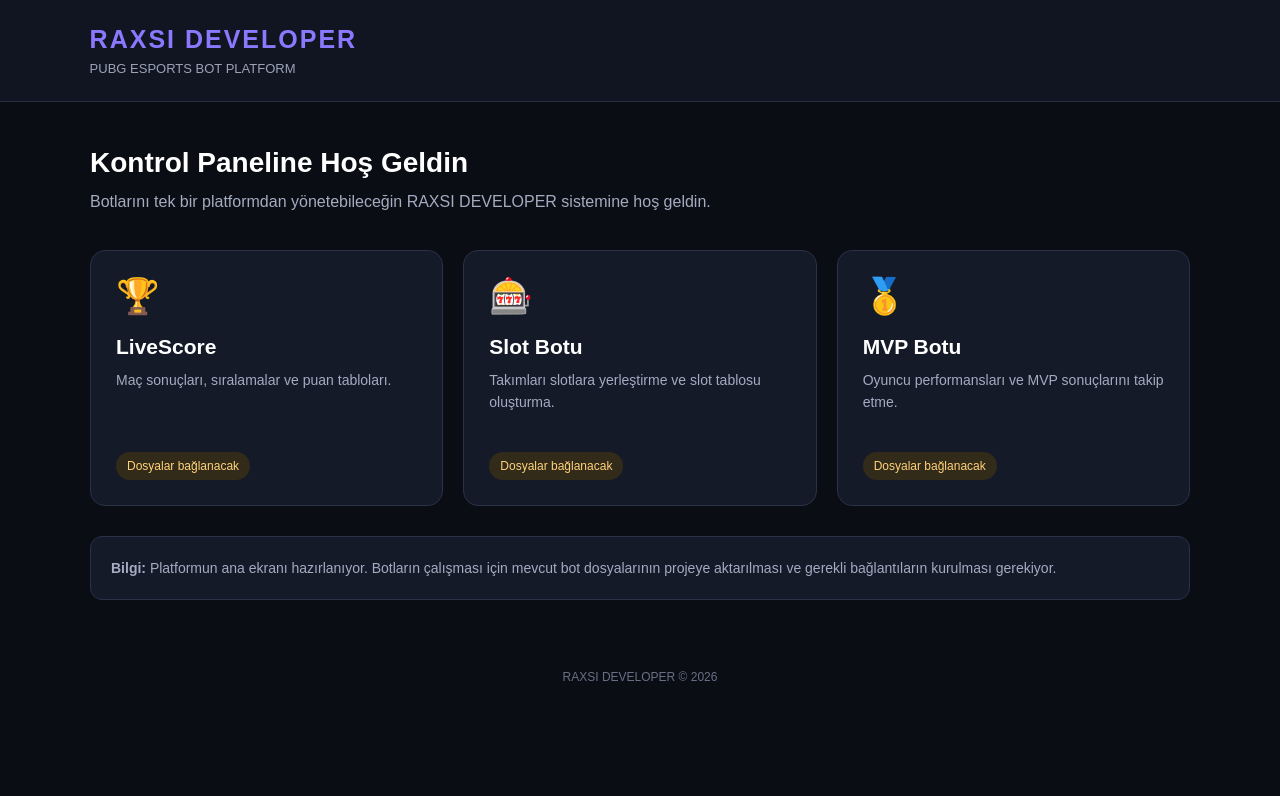
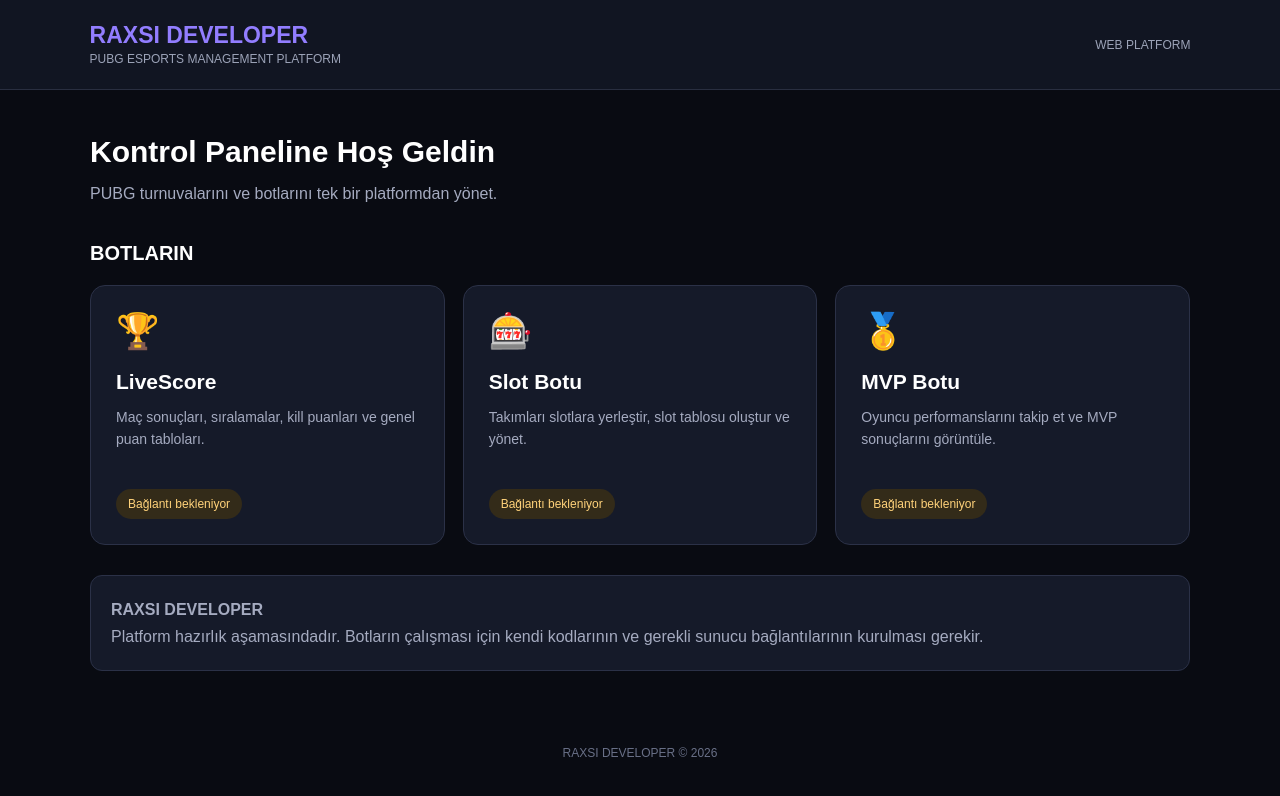
Before and after one commit to sananeraxsi3148/Raxsi-Developer, a plain HTML site: page index.html in a window 1280 px wide. Drawn offline with Linux system fonts and the light colour scheme.

Commit message:
Refactor index.html structure and styles

```diff
--- a/index.html
+++ b/index.html
@@ -6,167 +6,123 @@
 <meta name="viewport" content="width=device-width, initial-scale=1.0">
 <title>RAXSI DEVELOPER</title>
 <style>
-    * {
-      box-sizing: border-box;
-      margin: 0;
-      padding: 0;
+*{box-sizing:border-box;margin:0;padding:0}
+body{
+  font-family:Arial,sans-serif;
+  background:#090b12;
+  color:white;
+  min-height:100vh;
 }
-
-    body {
-      font-family: Arial, sans-serif;
-      background: #0b0d14;
-      color: white;
-      min-height: 100vh;
+header{
+  background:#111522;
+  border-bottom:1px solid #292e40;
+  padding:22px 7%;
+  display:flex;
+  justify-content:space-between;
+  align-items:center;
+  flex-wrap:wrap;
+  gap:15px;
 }
-
-    header {
-      padding: 25px 7%;
-      background: #111522;
-      border-bottom: 1px solid #292e40;
+.logo{font-size:23px;font-weight:bold;color:#927dff}
+header span{color:#9ca3b8;font-size:12px}
+main{width:90%;max-width:1100px;margin:45px auto}
+.welcome{margin-bottom:35px}
+.welcome h1{font-size:30px;margin-bottom:12px}
+.welcome p{color:#a5abc0;line-height:1.6}
+.section-title{font-size:20px;margin-bottom:20px}
+.bots{
+  display:grid;
+  grid-template-columns:repeat(auto-fit,minmax(230px,1fr));
+  gap:18px;
 }
-
-    header h1 {
-      color: #8b78ff;
-      font-size: 25px;
-      letter-spacing: 2px;
+.card{
+  background:#151a29;
+  border:1px solid #2b3147;
+  border-radius:15px;
+  padding:25px;
+  transition:.2s;
 }
-
-    header p {
-      color: #9ba3b7;
-      margin-top: 7px;
-      font-size: 13px;
+.card:hover{border-color:#927dff;transform:translateY(-3px)}
+.icon{font-size:35px;margin-bottom:18px}
+.card h2{font-size:21px;margin-bottom:12px}
+.card p{color:#a5abc0;font-size:14px;line-height:1.6;min-height:65px}
+.status{
+  display:inline-block;
+  margin-top:18px;
+  padding:8px 12px;
+  border-radius:20px;
+  background:#332b19;
+  color:#ffd27a;
+  font-size:12px;
 }
-
-    main {
-      width: 90%;
-      max-width: 1100px;
-      margin: 45px auto;
+.info{
+  margin-top:30px;
+  padding:20px;
+  background:#151a29;
+  border:1px solid #2b3147;
+  border-radius:12px;
+  color:#a5abc0;
+  line-height:1.7;
 }
-
-    .welcome {
-      margin-bottom: 35px;
-    }
-
-    .welcome h2 {
-      font-size: 28px;
-      margin-bottom: 10px;
-    }
-
-    .welcome p {
-      color: #a5abc0;
-      line-height: 1.6;
-    }
-
-    .bots {
-      display: grid;
-      grid-template-columns: repeat(auto-fit, minmax(230px, 1fr));
-      gap: 20px;
-    }
-
-    .bot-card {
-      background: #151a29;
-      border: 1px solid #2b3147;
-      border-radius: 15px;
-      padding: 25px;
-      transition: 0.2s;
-    }
-
-    .bot-card:hover {
-      border-color: #8b78ff;
-      transform: translateY(-3px);
-    }
-
-    .bot-card .emoji {
-      font-size: 35px;
-      margin-bottom: 18px;
-    }
-
-    .bot-card h3 {
-      font-size: 21px;
-      margin-bottom: 10px;
-    }
-
-    .bot-card p {
-      color: #a5abc0;
-      font-size: 14px;
-      line-height: 1.6;
-      min-height: 65px;
-    }
-
-    .status {
-      display: inline-block;
-      margin-top: 18px;
-      padding: 7px 11px;
-      border-radius: 20px;
-      background: #332b19;
-      color: #ffd27a;
-      font-size: 12px;
-    }
-
-    .info {
-      margin-top: 30px;
-      padding: 20px;
-      background: #151a29;
-      border: 1px solid #2b3147;
-      border-radius: 12px;
-      color: #a5abc0;
-      line-height: 1.6;
-      font-size: 14px;
-    }
-
-    footer {
-      text-align: center;
-      padding: 25px;
-      color: #697087;
-      font-size: 12px;
+footer{
+  text-align:center;
+  padding:30px;
+  color:#697087;
+  font-size:12px;
 }
 </style>
 </head>
+<body>
 
-<body>
 <header>
-    <h1>RAXSI DEVELOPER</h1>
-    <p>PUBG ESPORTS BOT PLATFORM</p>
+  <div>
+    <div class="logo">RAXSI DEVELOPER</div>
+    <span>PUBG ESPORTS MANAGEMENT PLATFORM</span>
+  </div>
+  <span>WEB PLATFORM</span>
 </header>
 
 <main>
   <section class="welcome">
-      <h2>Kontrol Paneline Hoş Geldin</h2>
-      <p>Botlarını tek bir platformdan yönetebileceğin RAXSI DEVELOPER sistemine hoş geldin.</p>
+    <h1>Kontrol Paneline Hoş Geldin</h1>
+    <p>PUBG turnuvalarını ve botlarını tek bir platformdan yönet.</p>
   </section>
 
+  <h2 class="section-title">BOTLARIN</h2>
+
   <section class="bots">
-      <div class="bot-card">
-        <div class="emoji">🏆</div>
-        <h3>LiveScore</h3>
-        <p>Maç sonuçları, sıralamalar ve puan tabloları.</p>
-        <span class="status">Dosyalar bağlanacak</span>
+    <div class="card">
+      <div class="icon">🏆</div>
+      <h2>LiveScore</h2>
+      <p>Maç sonuçları, sıralamalar, kill puanları ve genel puan tabloları.</p>
+      <span class="status">Bağlantı bekleniyor</span>
     </div>
 
-      <div class="bot-card">
-        <div class="emoji">🎰</div>
-        <h3>Slot Botu</h3>
-        <p>Takımları slotlara yerleştirme ve slot tablosu oluşturma.</p>
-        <span class="status">Dosyalar bağlanacak</span>
+    <div class="card">
+      <div class="icon">🎰</div>
+      <h2>Slot Botu</h2>
+      <p>Takımları slotlara yerleştir, slot tablosu oluştur ve yönet.</p>
+      <span class="status">Bağlantı bekleniyor</span>
     </div>
 
-      <div class="bot-card">
-        <div class="emoji">🥇</div>
-        <h3>MVP Botu</h3>
-        <p>Oyuncu performansları ve MVP sonuçlarını takip etme.</p>
-        <span class="status">Dosyalar bağlanacak</span>
+    <div class="card">
+      <div class="icon">🥇</div>
+      <h2>MVP Botu</h2>
+      <p>Oyuncu performanslarını takip et ve MVP sonuçlarını görüntüle.</p>
+      <span class="status">Bağlantı bekleniyor</span>
     </div>
   </section>
 
-    <div class="info">
-      <strong>Bilgi:</strong> Platformun ana ekranı hazırlanıyor.
-      Botların çalışması için mevcut bot dosyalarının projeye aktarılması
-      ve gerekli bağlantıların kurulması gerekiyor.
-    </div>
+  <section class="info">
+    <strong>RAXSI DEVELOPER</strong><br>
+    Platform hazırlık aşamasındadır. Botların çalışması için
+    kendi kodlarının ve gerekli sunucu bağlantılarının kurulması gerekir.
+  </section>
 </main>
 
 <footer>
   RAXSI DEVELOPER © 2026
 </footer>
+
 </body>
 </html>
```
Lines whose indentation alone changed are shown as unchanged.
